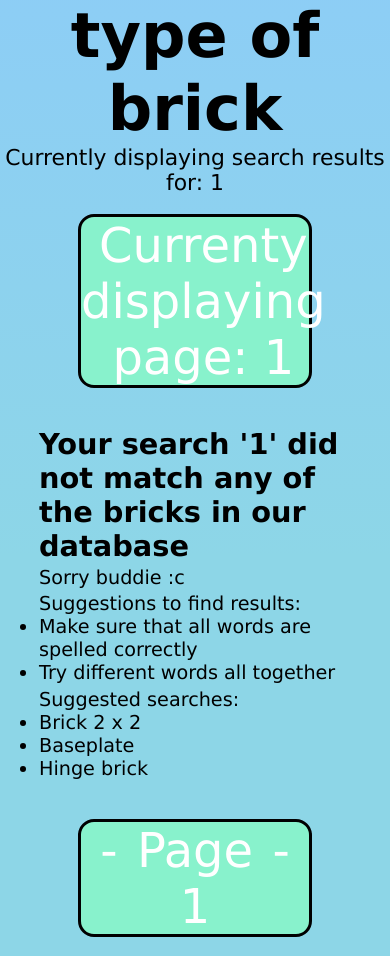
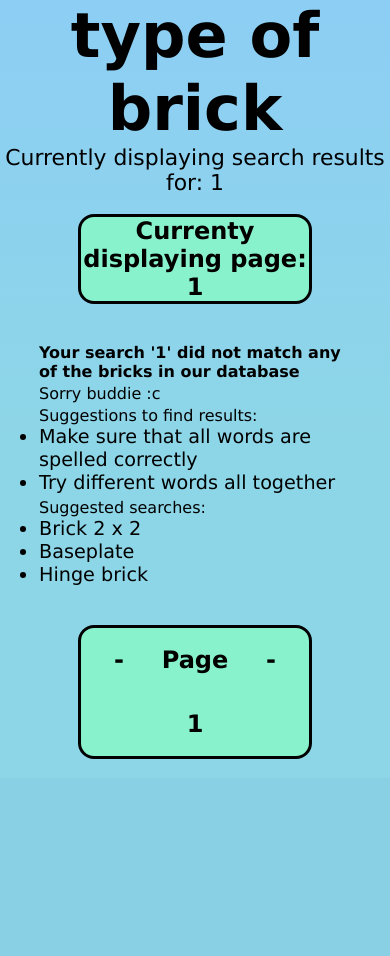
Before and after one commit to SamuelHellqvist/tnmk30_lego, a PHP site: page /search.php?searchResult=1 in a window 390 px wide; the page is wider, and only the part inside the window is pictured. Shown: the part 184-1140 px from the top of that part. After the commit the page ends 943 px from the top of that part, so only its background shows below. Run offline with PHP 8.4, Linux system fonts and the light colour scheme; data that the repository does not hold is empty.

Commit message:
mobil skalbarhet
ändrat font size, byta sida pilar, färgbyte mer kontrast

```diff
--- a/search.php
+++ b/search.php
@@ -40,7 +40,7 @@ else{
     print("
     <div class='pageDisplay pageBtns'>
         <p>Currenty displaying page: $page </p>
-        <a href='search.php?searchResult=$searchResult&page=1'>Go to page 1</a>
+        <a id='page_a' href='search.php?searchResult=$searchResult&page=1'>Go to page 1</a>
     </div>");
 }
 
@@ -162,23 +162,23 @@ if($count === 0){
 
 if($page == 1 && $pageCounter > 9 && $moreBricks > 0){
     print("
-    <div class='pageBtns'>
+    <div class='pageBtns' id='page_s'>
         <p> - </p>
         <p>Page $page</p>
-        <a href='search.php?searchResult=$searchResult&page=$pagePlus'> >></a>
+        <a href='search.php?searchResult=$searchResult&page=$pagePlus'> &#10095;</a>
     </div>");
 }
 elseif($page !== 1 && $pageCounter != 10 || $moreBricks === 0 && $page !== 1){
     print("
-    <div class='pageBtns'>
-        <a href='search.php?searchResult=$searchResult&page=$pageMinus'><< </a>
+    <div class='pageBtns' id='page_s'>
+        <a href='search.php?searchResult=$searchResult&page=$pageMinus'>&#10094; </a>
         <p>Page $page</p>
         <p> - </p>
     </div>");
 }
 elseif($page == 1 && $pageCounter < 10){
     print("
-    <div class='pageBtns'>
+    <div class='pageBtns' id='page_s'>
         <p> - </p>
         <p>Page $page</p>
         <p> - </p>
@@ -186,10 +186,10 @@ elseif($page == 1 && $pageCounter < 10){
 }
 else if($moreBricks > 0){
     print("
-    <div class='pageBtns'>
-        <a href='search.php?searchResult=$searchResult&page=$pageMinus'><< </a>
+    <div class='pageBtns' id='page_s'>
+        <a href='search.php?searchResult=$searchResult&page=$pageMinus'>&#10094; </a>
         <p>Page $page</p>
-        <a href='search.php?searchResult=$searchResult&page=$pagePlus'> >></a>
+        <a href='search.php?searchResult=$searchResult&page=$pagePlus'> &#10095;</a>
     </div>");
 }
 
--- a/style.css
+++ b/style.css
@@ -433,8 +433,76 @@ form{
 }
 
 
+.pageBtns{
+    display: grid;
+    grid-template-columns: 1fr 1fr 1fr;
+    text-align: center;
+    background-color: var(--green);
+    margin-left: 20%;
+    margin-right: 20%;
+    border-radius: 1rem;
+    position: relative;
+    border: solid black;
+    margin-bottom: 5%;
+}
+
+.pageBtns p{
+    font-size: 3rem;
+    color: rgb(0, 0, 0);
+    font-weight: bold;
+}
+
+.pageBtns a:link{
+    font-size: 3rem;
+    font-family:'Lucida Sans', 'Lucida Sans Regular', 'Lucida Grande', 'Lucida Sans Unicode', Geneva, Verdana, sans-serif;
+    text-decoration: none;
+    color: rgb(0, 0, 0);
+}
+
+.pageBtns a:visited{
+    color: rgb(0, 0, 0);
+}
+
+.pageBtns a:hover{
+    text-decoration: underline;
+    color: white;
+}
+
+.pageBtns a:active{
+    color: var(--blueAccent);
+}
+
+.pageDisplay{
+    display: grid;
+    grid-template-columns: 1fr;
+    grid-template-rows: 1fr 1fr;
+    margin-bottom: auto;
+    margin-top: 5%;
+}
+
+#first{
+    display: grid;
+    grid-template-columns: 1fr;
+    grid-template-rows: 1fr;
+}
+
+#noSets{
+    background-color: var(--tourqoise);
+    border-radius: 1rem;
+    text-align: center;
+    color: black;
+    border: solid black;
+    margin: 2% 15% 2% 15%;
+    padding: 2%;
+}
+
+#noSets h1{
+        font-size: 3.5rem;
+}
+
 /* --- Skalning --- */
-@media only screen and (max-width: 850px) {
+/* Minde desktop skärm */
+@media only screen and (max-width: 850px){
     #how_to_use_btn{
         display: none;
     }
@@ -473,69 +541,26 @@ form{
         display: none;
     }
 }
+ /* Mobil enhet */
+@media only screen and (max-width: 480px){
+    h2{
+        font-size: medium;
+    }
+    p{
+        font-size: medium;
+        bottom: 0%;
+    }
 
-.pageBtns{
-    display: grid;
-    grid-template-columns: 1fr 1fr 1fr;
-    text-align: center;
-    background-color: var(--green);
-    margin-left: 20%;
-    margin-right: 20%;
-    border-radius: 1rem;
-    position: relative;
-    border: solid black;
-    margin-bottom: 5%;
+    .pageBtns p {
+        font-size: 1.5rem;
+        color: rgb(0, 0, 0);
+        font-weight: bold;
+    }
+
+    #page_a{
+        font-size: 1.5rem;
+    }
+    #page_s{
+        line-height: 4rem;
+    }
 }
-
-.pageBtns p{
-    font-size: 3rem;
-    color: white;
-}
-
-.pageBtns a:link{
-    font-size: 3rem;
-    font-family:'Lucida Sans', 'Lucida Sans Regular', 'Lucida Grande', 'Lucida Sans Unicode', Geneva, Verdana, sans-serif;
-    text-decoration: none;
-    color: white;
-}
-
-.pageBtns a:visited{
-    color: white;
-}
-
-.pageBtns a:hover{
-    text-decoration: underline;
-    color: black;
-}
-
-.pageBtns a:active{
-    color: var(--blueAccent);
-}
-
-.pageDisplay{
-    display: grid;
-    grid-template-columns: 1fr;
-    grid-template-rows: 1fr 1fr;
-    margin-bottom: auto;
-    margin-top: 5%;
-}
-
-#first{
-    display: grid;
-    grid-template-columns: 1fr;
-    grid-template-rows: 1fr;
-}
-
-#noSets{
-    background-color: var(--tourqoise);
-    border-radius: 1rem;
-    text-align: center;
-    color: black;
-    border: solid black;
-    margin: 2% 15% 2% 15%;
-    padding: 2%;
-}
-
-#noSets h1{
-        font-size: 3.5rem;
-}
```
